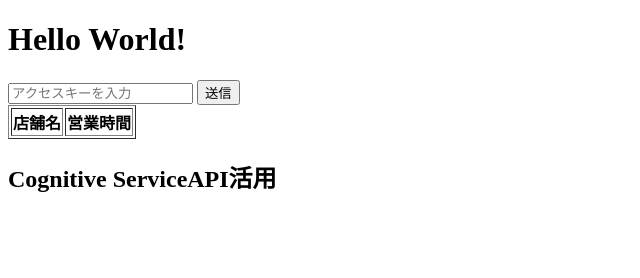
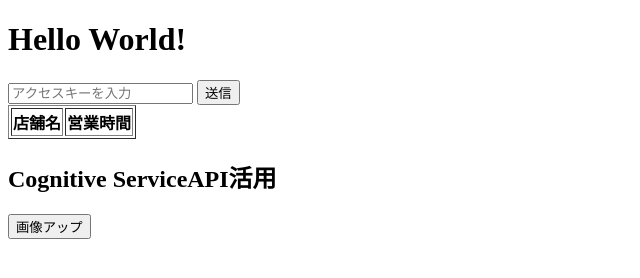
Before and after one commit to KengoTsunoda/NagasakiHakkason, a plain HTML site: page index.html in a window 1280 px wide. Shown: the whole page, without its empty margins (0-640 px from the left). Drawn offline with nearby package versions, Linux system fonts and the light colour scheme.

Commit message:
try to merge

```diff
--- a/index.html
+++ b/index.html
@@ -15,5 +15,6 @@
             <tr><th>店舗名</th><th>営業時間</th></tr>
         </table>
         <h2>Cognitive ServiceAPI活用</h2>
+        <input type="button" id="appload" value="画像アップ">
     </body>
 </html>
```
